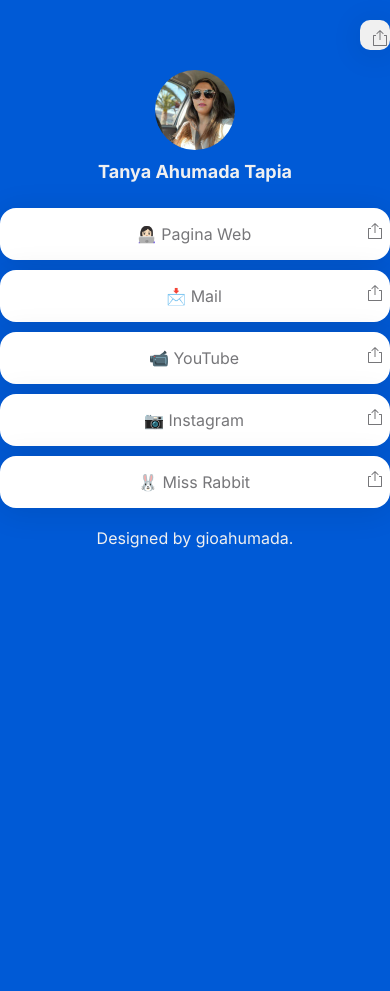
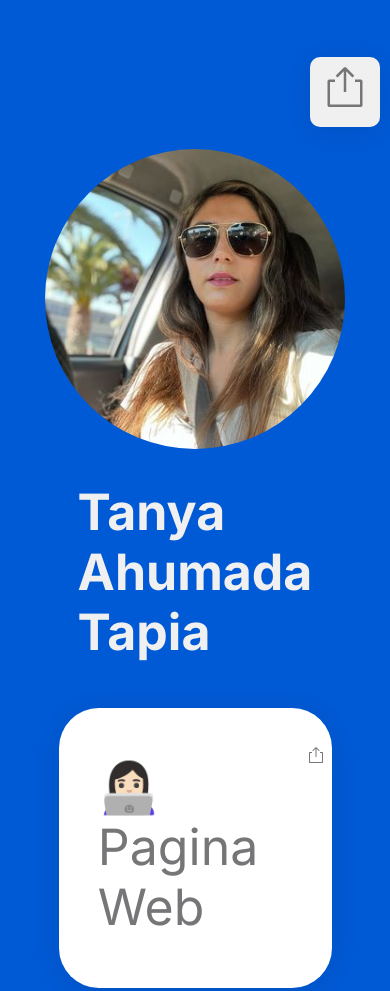
Before and after one commit to gioahumada/linktanya, a plain HTML site: page index.html in a window 390 px wide. Shown: the top 991 px of the page. Before the commit the page ends 844 px from the top, so only its background shows below. Drawn offline with Linux system fonts and the light colour scheme.

Commit message:
Update styles.css

```diff
--- a/styles.css
+++ b/styles.css
@@ -114,51 +114,125 @@ footer a {
     text-decoration: none;
 }
 
-@media (max-width: 550px) {
+@media (max-width: 1000px) {
     body {
-        width: 100%;
+        margin: 0;
+        font-size: 50px;
         padding: 0;
+        background-color: rgba(var(--color-blue-1-rgb), 1);
+        color: rgb(240,240,240);
+        display: flex;
+        align-items: center;
+        flex-direction: column;
+        width: 100vw;
+        font-family: -apple-system, system-ui, BlinkMacSystemFont, "Segoe UI", Roboto,
+        "Helvetica Neue", Arial, sans-serif;
+        text-rendering: geometricPrecision;
+        -webkit-font-smoothing: antialiased;
+        -moz-osx-font-smoothing: grayscale;
+        -webkit-tap-highlight-color: rgba(0, 0, 0, 0);
     }
 
     header {
-        width: 100%;
-        padding: 5px;
+        width: 95%;
+        max-width: 788px;
+        display: flex;
+        justify-content: flex-end;
+        padding: 12px;
+        margin-top: 15px;
     }
 
     .share-button {
-        width: 30px;
-        height: 30px;
+        width: 70px;
+        margin-top: 30px;
+        height: 70px;
+        box-shadow: 0px 4px 32px 0px rgba(0, 0, 0, 0.1);
+        border-radius: 10px;
+        background-color: rgb(240,240,240);
+    }
+
+    .share-button svg {
+        width: 40px;
+        height: 40px;
+        vertical-align: center;
+        margin-left: 15px;
+        margin-top: 10px;
+        color: rgb(118, 118, 121);
     }
 
     .container {
-        width: 100%;
-        padding: 5px;
+        width: 20%;
+        max-width: px;
+        margin: 10px;
+        display: flex;
+        flex-direction: column;
+        align-items: center;
     }
 
     h1 {
-        font-size: 18px;
-        margin-bottom: 20px;
+        font-size: 50px;
+        margin-bottom: 30px;
+    }
+
+    a {
+        text-decoration: none;
+        color: rgb(118, 118, 121);
     }
 
     .tile {
-        width: 100%;
-        margin: 5px;
+        width: 350%;
+        box-shadow: 0px 4px 32px 0px rgba(0, 0, 0, 0.1);
+        background-color: rgb(255, 255, 255, 1);
+        margin: 15px;
+        border-radius: 40px;
+        display: flex;
+        justify-content: space-between;
+    }
+
+    .tile:hover {
+        transition: cubic-bezier(.07, 1.41, .82, 1.41) 0.2s;
+        transform: scale(1.02);
     }
 
     .tile-share-button {
-        margin: 5px;
-        width: 30px;
-        height: 30px;
+        margin: 8px;
+        width: 40px;
+        height: 40px;
+        border-radius: 300px;
+        background-color: rgb(255, 255, 255);
+    }
+
+    .tile-share-button svg {
+        margin-left: 12px;
+        margin-top: 10px;
     }
 
     .image-container {
-        height: 80px;
-        width: 80px;
+        height: 300px;
+        width: 300px;
+        border-radius: 300px;
+        overflow: hidden;
+    }
+
+    .image-container img {
+        height: 100%;
     }
 
     .icon {
-        margin: 2px 4px;
-        width: 30px;
-        height: 30px;
+        margin: 4px 8px;
+        width: 44px;
+        height: 44px;
     }
-}
+
+    footer {
+        color: rgb(240,240,240);
+        text-decoration: none;
+        font-size: 40px;
+        margin-top: 30px
+    }
+
+    footer a {
+        color: rgb(240,240,240);
+        text-decoration: none;
+        font-size: 40px;
+    }
```
